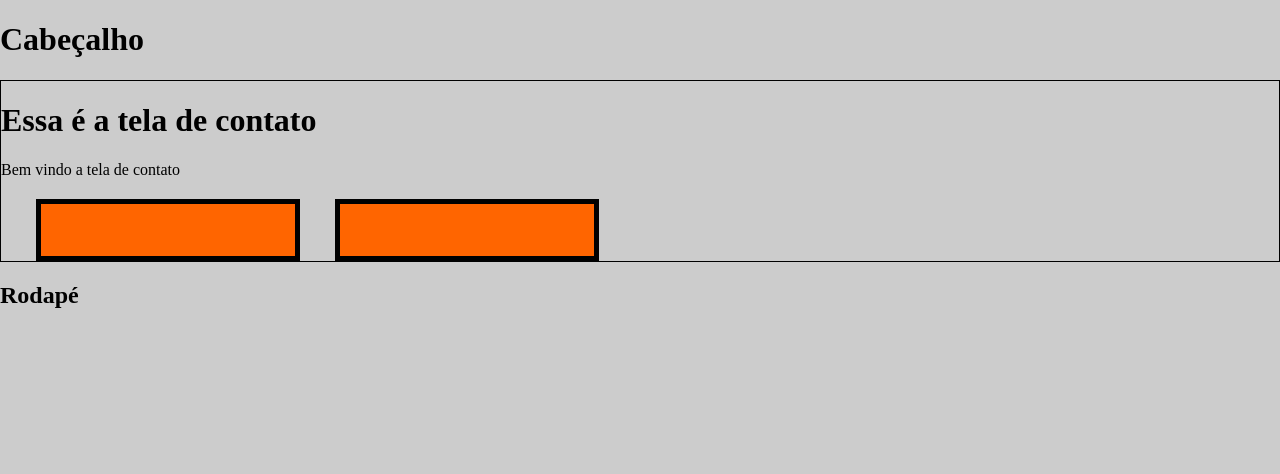
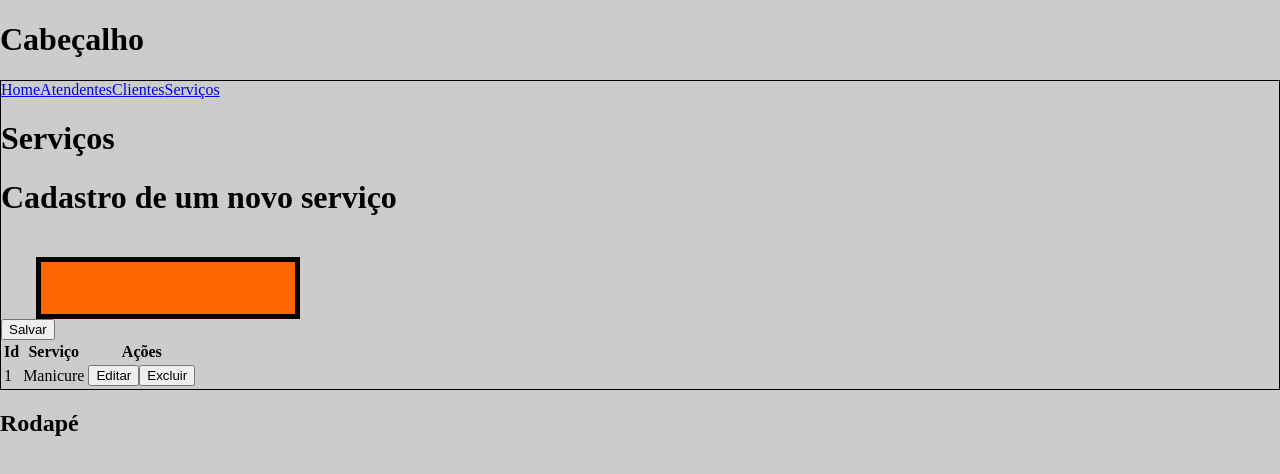
Before and after one commit to fcgraciano/meu-app-infonet-b, a React (Create React App) app: page /Servicos in a window 1280 px wide. Shown: the top 474 px of the page. Built offline with nearby package versions, Linux system fonts and the light colour scheme.

Commit message:
Instalação das rotas

```diff
--- a/package.json
+++ b/package.json
@@ -5,6 +5,7 @@
   "dependencies": {
     "react": "^19.2.0",
     "react-dom": "^19.2.0",
+    "react-router-dom": "^7.9.5",
     "react-scripts": "5.0.1"
   },
   "scripts": {
--- a/src/App.js
+++ b/src/App.js
@@ -1,19 +1,26 @@
 import React from 'react';
-import Contato from './Telas/Contato/Contato'
+import { BrowserRouter, Routes, Route, Link } from 'react-router-dom';
+import Home from './Telas/Home/Home'
+import Clientes from './Telas/Clientes/Clientes'
+import Atendentes from './Telas/Atendentes/Atendentes'
+import Servicos from './Telas/Servicos/Servicos'
 function App() {
   return (
-    <Contato>
-      </Contato>
-    // <div style={{ textAlign: 'center' }}>
-    //   <header>
-    //     <p>
-    //       Edit <code>src/App.js</code> and save to reload.
-    //     </p>
-    //     <a href="https://reactjs.org" target="_blank" rel="noopener noreferrer">
-    //       Learn React
-    //     </a>
-    //   </header>
-    // </div>
+    <BrowserRouter>
+      <nav>
+        <Link to="/">Home</Link>
+        <Link to="/Atendentes">Atendentes</Link>
+        <Link to="/Clientes">Clientes</Link>
+        <Link to="/Servicos">Serviços</Link>
+      </nav>
+      <Routes>
+          <Route path="/" element={<Home/>} />
+          <Route path="/Atendentes" element={<Atendentes/>} />
+          <Route path="/Clientes" element={<Clientes/>} />
+          <Route path="/Servicos" element={<Servicos/>} />
+      </Routes>
+    </BrowserRouter>
+
   );
 }
 
--- /dev/null
+++ b/src/Telas/Home/Home.js
@@ -0,0 +1,3 @@
+export default function Home(){
+    return(<h1>Home</h1>)
+}
--- a/src/Telas/Servicos/Servicos.js
+++ b/src/Telas/Servicos/Servicos.js
@@ -2,6 +2,31 @@ export default function Servicos(){
     return (
         <div>
             <h1>Serviços</h1>
+            <form>
+                <h1>Cadastro de um novo serviço</h1>
+                <input type="text" className="" name=""/>
+                <br/>
+                <button >Salvar</button>
+            </form>
+            <table>
+                <thead>
+                    <tr>
+                        <th>Id</th>
+                        <th>Serviço</th>
+                        <th>Ações</th>
+                    </tr>
+                </thead>
+                <tbody>
+                    <tr>
+                        <td>1</td>
+                        <td>Manicure</td>
+                        <td>
+                            <button>Editar</button>
+                            <button>Excluir</button>
+                        </td>
+                    </tr>
+                </tbody>
+            </table>
         </div>
     )
 }
--- a/src/index.js
+++ b/src/index.js
@@ -4,4 +4,4 @@ import App from './App';
 import Contato from './Telas/Contato/Contato'
 
 const root = ReactDOM.createRoot(document.getElementById('root'));
-root.render(<Contato />);
+root.render(<App />);
```
Also changed, not shown: 1 other file (tests, documents, lock files or other folders).
